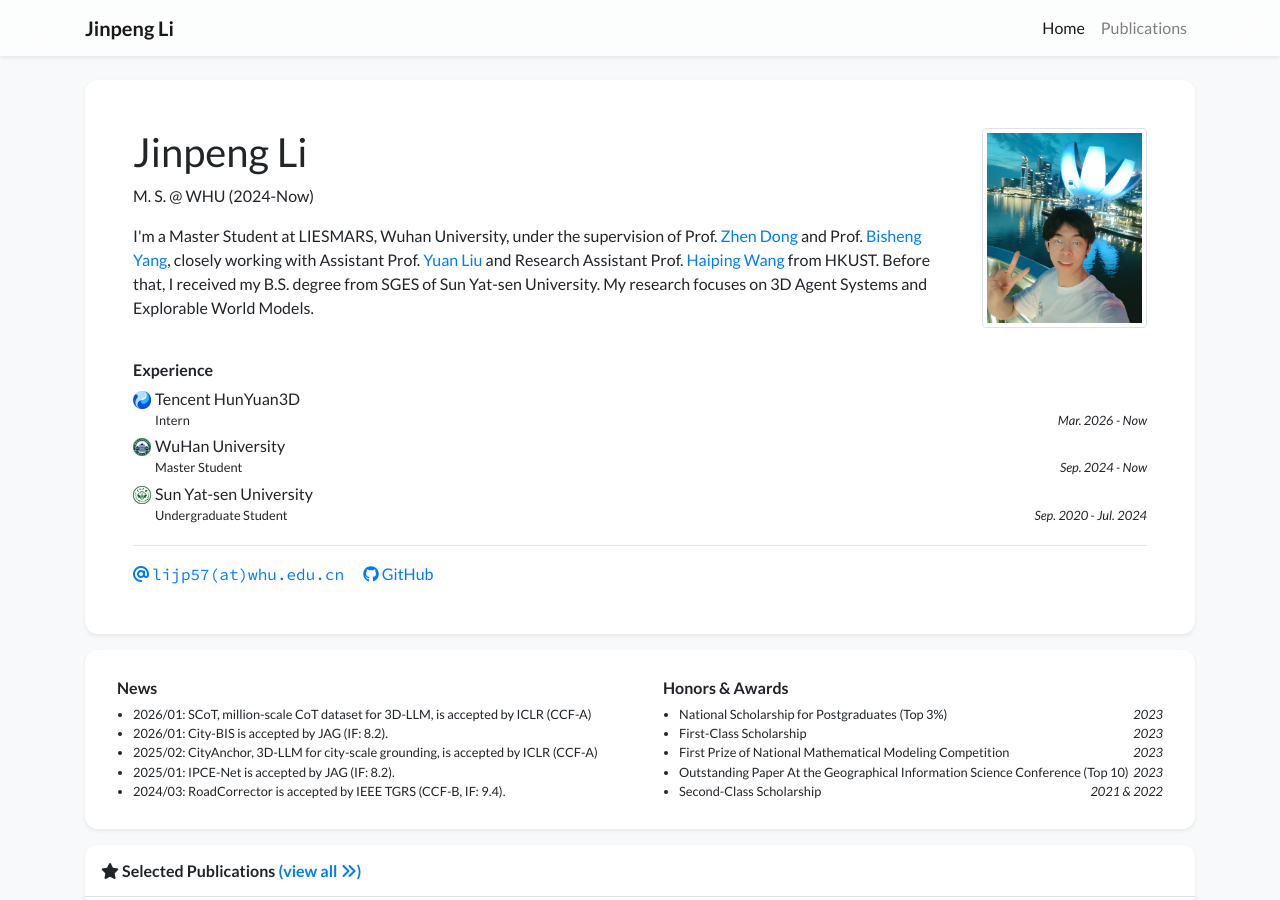
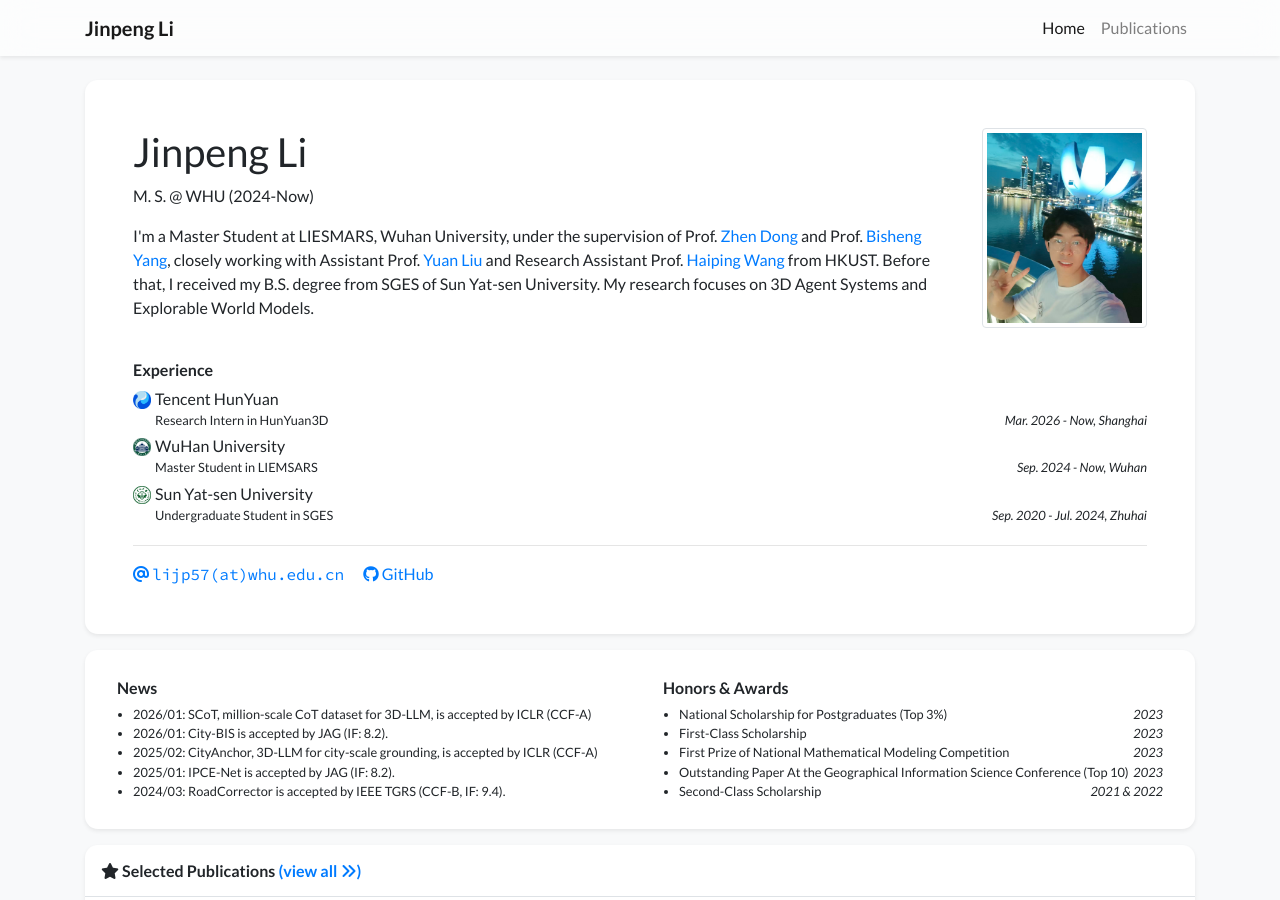
Before and after one commit to Lijp411/Lijp411.github.io, a Jekyll site: the page built from index.html, in a window 1280 px wide and 900 px high. Built offline with Jekyll 4.4.1, drawn with Linux system fonts in a browser that asks for light colours; nearby versions of some CDN libraries; a style sheet for code colours, icons or effects is not loaded.

Commit message:
Update profile.yml

```diff
--- a/_data/profile.yml
+++ b/_data/profile.yml
@@ -33,21 +33,21 @@
   Research Assistant Prof. <a href="https://hpwang-whu.github.io">Haiping Wang</a> from HKUST. Before that, I received my B.S. degree from SGES of Sun Yat-sen University. My research focuses on 3D Agent Systems and Explorable World Models.
 
 experience:
-- name: Tencent HunYuan3D
+- name: Tencent HunYuan
   logo: /assets/images/covers/Tencent.png
-  position: Intern
+  position: Research Intern in HunYuan3D
 #  position: QingYun Program Intern
-  date: Mar. 2026 - Now
+  date: Mar. 2026 - Now, Shanghai
 
 - name: WuHan University
   logo: /assets/images/covers/whu.png
-  position: Master Student
-  date: Sep. 2024 - Now
+  position: Master Student in LIEMSARS
+  date: Sep. 2024 - Now, Wuhan
 
 - name: Sun Yat-sen University
   logo: /assets/images/covers/sysu.png
-  position: Undergraduate Student
-  date: Sep. 2020 - Jul. 2024
+  position: Undergraduate Student in SGES
+  date: Sep. 2020 - Jul. 2024, Zhuhai
 
 portrait_url: /assets/images/photos/photo.jpg
 portrait_caption: >-
```
